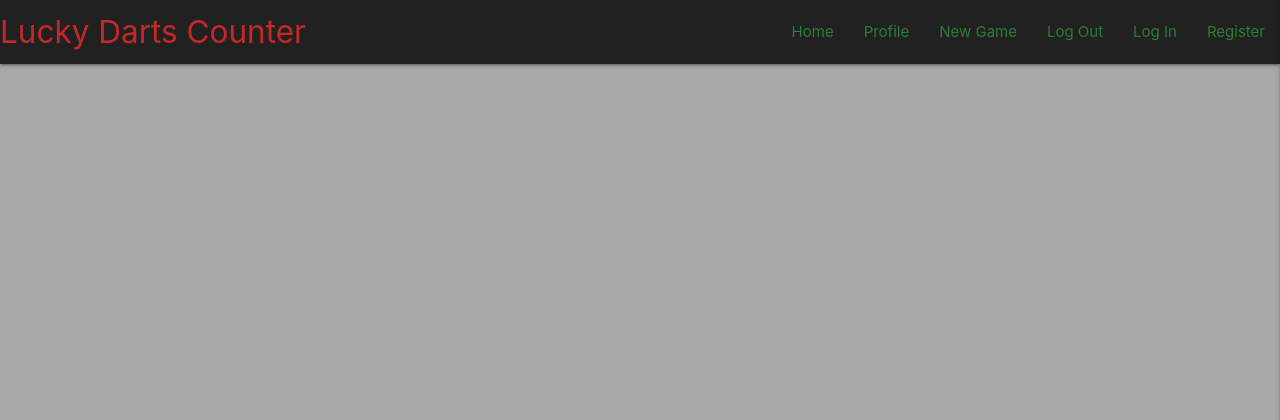
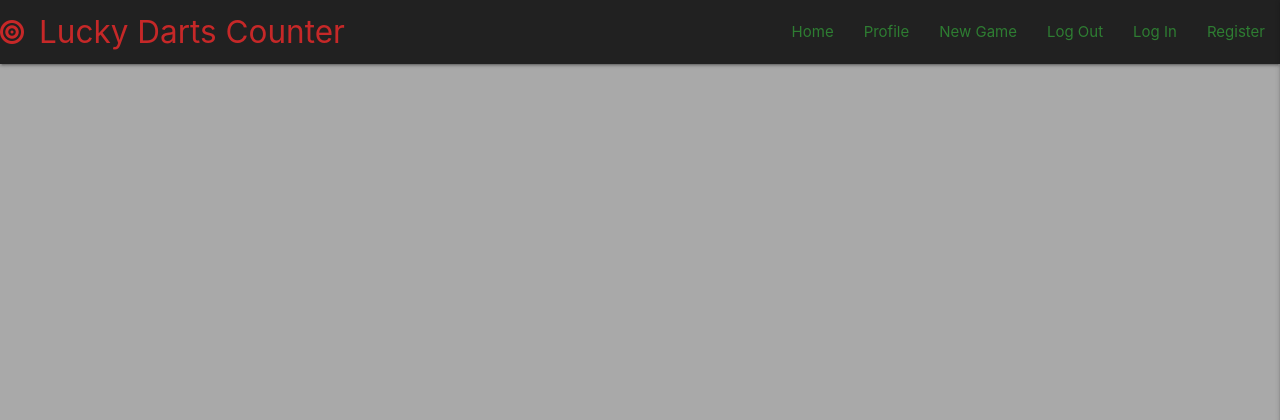
Before and after one commit to Melody-Lisa/lucky-darts-counter, a Flask app: page / in a window 1280 px wide. Shown: the top 420 px of the page. Run offline with Flask 3, Linux system fonts and the light colour scheme; some libraries are stand-ins or nearby versions.

Commit message:
Further style navbar

```diff
--- a/static/css/style.css
+++ b/static/css/style.css
@@ -2,6 +2,7 @@ body {
     background-color: darkgray;
 }
 
-nav li a {
+nav li a,
+.sidenav li a {
     color: #2e7d32;
 }
--- a/templates/base.html
+++ b/templates/base.html
@@ -14,7 +14,7 @@
         <!-- top navbar -->
 		<nav class="nav-extended text-shadow grey darken-4">
 			<div class="nav-wrapper">
-				<a href="{{ url_for('home') }}" class="brand-logo red-text text-darken-3">Lucky Darts Counter</a>
+				<a href="{{ url_for('home') }}" class="brand-logo red-text text-darken-3"><i class="fa-solid fa-bullseye"></i><span class="hide-on-small-only"> Lucky Darts Counter</span></a>
 				<a href="#" data-target="mobile-demo" class="sidenav-trigger right"><i class="fas fa-bars"></i></a>
 				<ul class="right hide-on-med-and-down">
 					<li><a href="{{ url_for('home') }}">Home</a></li>
@@ -28,8 +28,8 @@
 		</nav>
 
         <!-- mobile sidenav -->
-		<ul class="sidenav" id="mobile-demo">
-            <li><h4 class="center-align red-text text-darken-3">Task Manager</h4></li>
+		<ul class="sidenav grey darken-4" id="mobile-demo">
+            <li><h4 class="center-align red-text text-darken-3">Lucky Darts Counter</h4></li>
             <li><a href="{{ url_for('home') }}">Home</a></li>
                 <li><a href="">Profile</a></li>
                 <li><a href="{{ url_for('checkouts') }}">New Game</a></li>
@@ -47,6 +47,7 @@
 
     <script src="https://code.jquery.com/jquery-3.5.1.min.js"
         integrity="sha256-9/aliU8dGd2tb6OSsuzixeV4y/faTqgFtohetphbbj0=" crossorigin="anonymous"></script>
+    <script src="https://kit.fontawesome.com/5039af5aad.js" crossorigin="anonymous"></script>
     <script src="https://cdnjs.cloudflare.com/ajax/libs/materialize/1.0.0/js/materialize.min.js"></script>
     <script src="{{ url_for('static', filename='js/script.js') }}"></script>
 </body>
```
